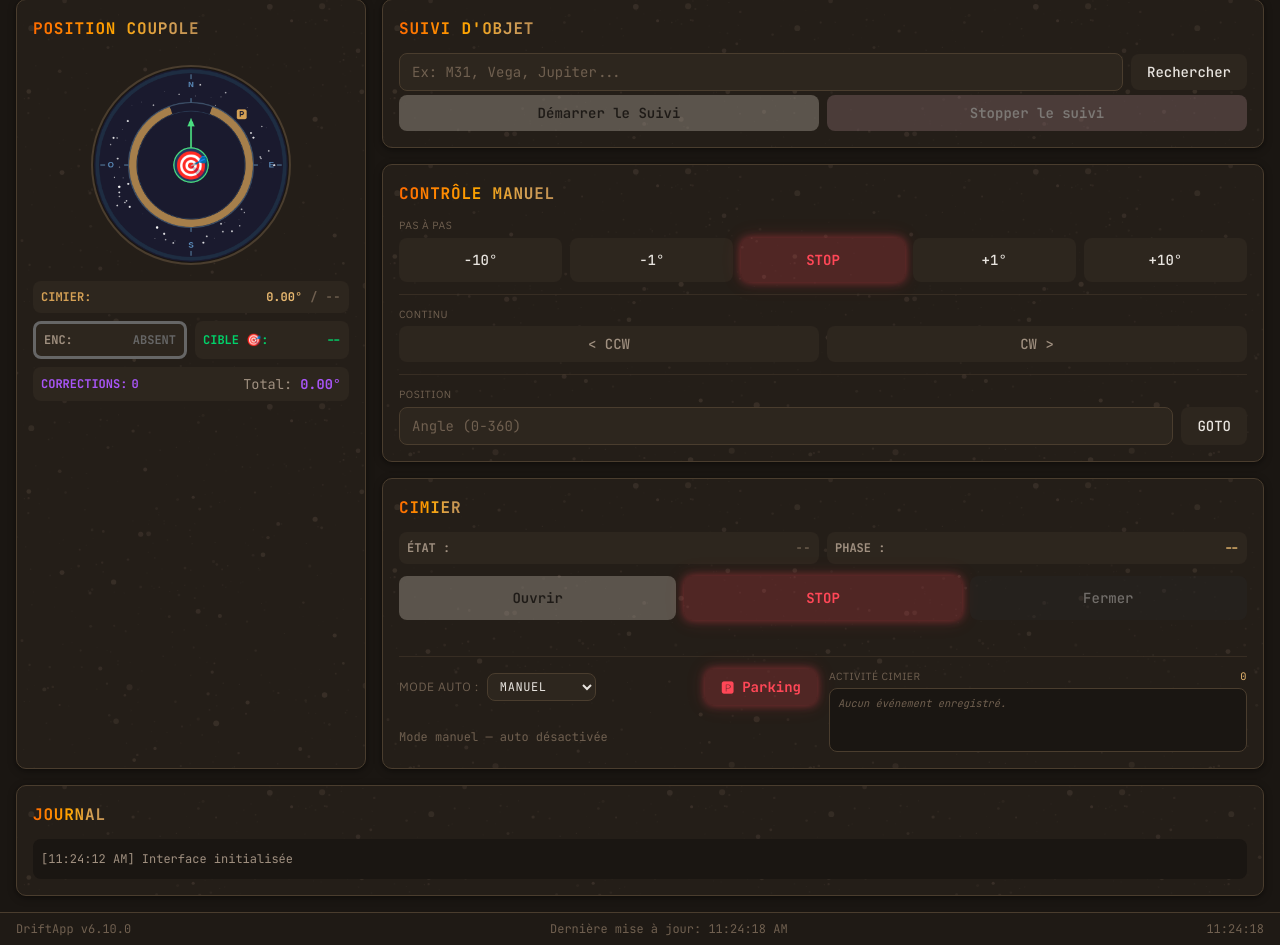
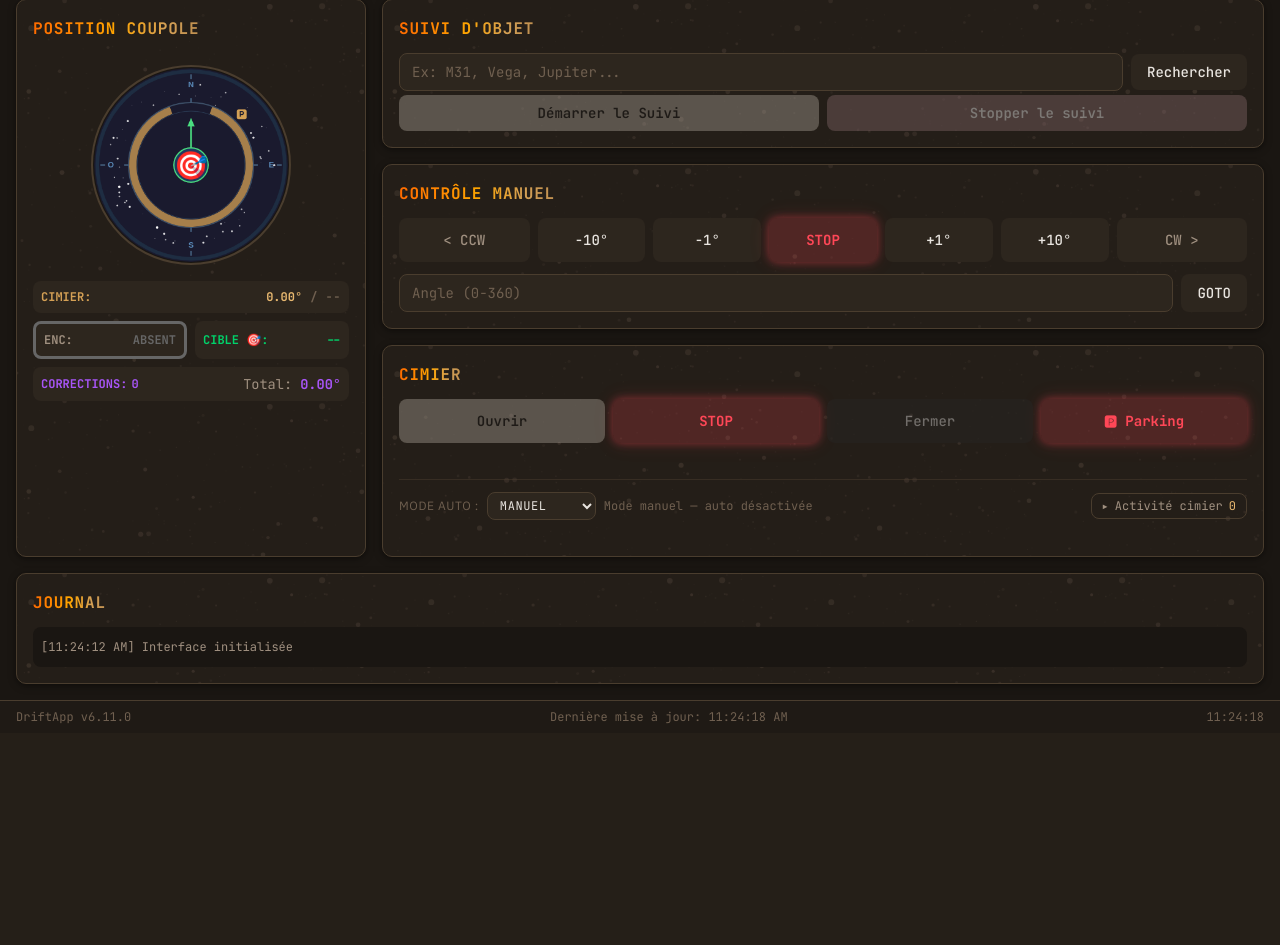
Before and after one commit to jpokinter87/DriftApp-Web, a Django app: page / in a window 1280 px wide. Shown: the part 184-1129 px from the top of the page. After the commit the page ends 907 px from the top, so only its background shows below. Run offline with Django 4.2, Linux system fonts and the light colour scheme; style sheets or scripts are compiled from the project's sources.

Commit message:
feat(web): allège le dashboard pour l'écran tactile 720p de l'observatoire
Retour terrain Serge : l'interface « avait grossi » et débordait sur le
720p de l'observatoire. 4 changements frontend pur (HTML + dashboard.css
brut, 0 backend, 0 JS, 0 recompile Tailwind ; IDs DOM conservés →
dashboard.js inchangé) :

1. Contrôle Manuel sur une rangée unique « < CCW · -10° · -1° · STOP ·
   +1° · +10° · CW > » (sens croissant gauche→droite ; chevrons vs degrés
   distinguent continu/pas-à-pas). Légendes + 2 séparateurs supprimés.
2. Cimier dégraissé : grille ÉTAT/PHASE retirée (phase rapatriée dans le
   cartouche unifié sous la boussole), Parking inline à droite de Fermer,
   timeline « Activité cimier » repliable (Alpine local, fermée par défaut).
3. Suivi actif rendu sous la boussole (colonne gauche) au lieu d'un panneau
   intercalé qui poussait Contrôle Manuel/Cimier vers le bas.
4. Mode compact @media (max-height:760px) : resserre paddings/gaps/police
   sur écrans bas ; desktop strictement inchangé.

Vérifié en rendu réel (Chrome headless 1280×720, idle + suivi M31 injecté) :
tout tient sans scroll, suivi inclus. Garde-fous : aucun élément dépendant
du survol (écran tactile), aucune valeur terrain en dur.

Co-Authored-By: Claude Opus 4.8 (1M context) <noreply@anthropic.com>

```diff
--- a/pyproject.toml
+++ b/pyproject.toml
@@ -1,6 +1,6 @@
 [project]
 name = "driftapp-web"
-version = "6.10.0"
+version = "6.11.0"
 description = "Gestion de coupole d'observatoire astronomique - Interface Web Django"
 readme = "README.md"
 requires-python = ">=3.11"
--- a/web/templates/dashboard.html
+++ b/web/templates/dashboard.html
@@ -102,7 +102,7 @@
 </div>
 
 <!-- ═══ Main 2-Column Grid ═══ -->
-<div x-data class="grid grid-cols-1 lg:grid-cols-[350px_1fr] gap-4 mb-4">
+<div x-data class="dashboard-grid grid grid-cols-1 lg:grid-cols-[350px_1fr] gap-4 mb-4">
 
     <!-- ══ Left Column: Compass ══ -->
     <section class="panel panel-astro">
@@ -146,6 +146,14 @@
                               'text-obs-text-muted': !$store.dashboard.displayedCimierState() || ['idle','disabled','unknown','cooldown'].includes($store.dashboard.displayedCimierState())
                           }"
                           x-text="({open:'OUVERT',closed:'FERMÉ',opening:'OUVERTURE',closing:'FERMETURE',cycle:'CYCLE',cooldown:'COOLDOWN',error:'ERREUR',idle:'IDLE',disabled:'DÉSACTIVÉ',unknown:'INCONNU'})[$store.dashboard.displayedCimierState()] || '--'">--</span>
+                    <!-- Phase rapatriée ici (v6.11, piste 2) — ne s'affiche que si renseignée. -->
+                    <template x-if="$store.dashboard.cimier?.phase">
+                        <span class="flex items-center gap-2">
+                            <span class="text-obs-text-muted">·</span>
+                            <span id="cimier-phase-text" class="text-accent-amber-light"
+                                  x-text="$store.dashboard.cimier?.phase"></span>
+                        </span>
+                    </template>
                 </div>
             </div>
             <!-- ENC -->
@@ -174,10 +182,31 @@
                 </span>
             </div>
         </div>
+
+        <!-- ══ Suivi actif sous la boussole (v6.11, piste 3) ══
+             Déplacé depuis la colonne droite : plus de panneau intercalé qui
+             pousse Contrôle Manuel / Cimier vers le bas. IDs conservés
+             (tracking-info / tracking-object / tracking-az / tracking-alt)
+             → aucun changement JS (updateTrackingDisplay pilote toujours ces ID). -->
+        <div id="tracking-info" class="tracking-under-compass tracking-active-glow hidden">
+            <div class="tracking-under-sep">Suivi actif</div>
+            <div class="tracking-under-body">
+                <span id="tracking-object" class="tracking-under-object">--</span>
+                <span class="tracking-under-meta">
+                    <span class="lbl">Az</span> <span id="tracking-az">--&deg;</span>
+                    <span class="sep">&middot;</span>
+                    <span class="lbl">Alt</span> <span id="tracking-alt">--&deg;</span>
+                </span>
+            </div>
+        </div>
+        <!-- Spans compat (bookkeeping JS interne) — conservés, déplacés ici. -->
+        <span id="tracking-mode" class="hidden">--</span>
+        <span id="tracking-corrections" class="hidden">0</span>
+        <span id="tracking-remaining" class="hidden">--s</span>
     </section>
 
     <!-- ══ Right Column: Controls ══ -->
-    <section class="flex flex-col gap-4">
+    <section class="dashboard-right flex flex-col gap-4">
 
         <!-- Suivi d'Objet -->
         <div class="panel panel-astro">
@@ -204,40 +233,21 @@
             </div>
         </div>
 
-        <!-- Suivi Actif (hidden by default, Alpine.js controlled) -->
-        <div id="tracking-info" class="panel panel-astro tracking-active-glow hidden">
-            <h3 class="text-accent-green font-display font-semibold text-sm mb-3">Suivi Actif</h3>
-            <div class="info-grid">
-                <div class="info-item">
-                    <span class="info-label">Objet</span>
-                    <span id="tracking-object" class="info-value">--</span>
-                </div>
-                <div class="info-item">
-                    <span class="info-label">Azimut</span>
-                    <span id="tracking-az" class="info-value">--&deg;</span>
-                </div>
-                <div class="info-item">
-                    <span class="info-label">Altitude</span>
-                    <span id="tracking-alt" class="info-value">--&deg;</span>
-                </div>
-            </div>
-        </div>
-
-        <!-- Hidden compat elements for JS -->
-        <span id="tracking-mode" class="hidden">--</span>
-        <span id="tracking-corrections" class="hidden">0</span>
-        <span id="tracking-remaining" class="hidden">--s</span>
+        <!-- Suivi Actif déplacé sous la boussole (colonne gauche, v6.11 piste 3). -->
 
         <!-- Controle Manuel -->
         <div class="panel panel-astro">
             <h3 class="section-title section-title-fire mb-3">Contr&ocirc;le Manuel</h3>
 
-            <!-- JOG Buttons -->
-            <!-- v6.7 — contrôle manuel (JOG/Continu) TOUJOURS actif, même calibration
-                 non ok : permet d'amener la coupole sur le microswitch 45° à distance
-                 (recalibration auto). Seuls GOTO/suivi (position absolue) restent verrouillés. -->
-            <span class="text-[0.65rem] text-obs-text-muted uppercase tracking-wider mb-1 block">Pas &agrave; pas</span>
-            <div x-data class="flex gap-2 mb-1">
+            <!-- Rangée unique (v6.11, piste 1) : continu-CCW · pas-à-pas · STOP · pas-à-pas · continu-CW.
+                 Le sens augmente de gauche à droite ; les chevrons « < / > » distinguent le
+                 continu des degrés (pas de légende → gain de hauteur). IDs conservés → JS inchangé.
+                 v6.7 — contrôle manuel TOUJOURS actif même calibration non ok (recalibration auto).
+                 Seuls GOTO/suivi (position absolue) restent verrouillés. -->
+            <div x-data class="flex gap-2 mb-3">
+                <button id="btn-cont-ccw" class="btn btn-continuous" data-direction="ccw"
+                        style="flex: 1.3;"
+                        :disabled="$store.dashboard.calibration?.status === 'running'">&lt; CCW</button>
                 <button id="btn-jog-ccw-10" class="btn btn-jog"
                         :disabled="$store.dashboard.calibration?.status === 'running'">-10&deg;</button>
                 <button id="btn-jog-ccw-1" class="btn btn-jog"
@@ -247,23 +257,12 @@
                         :disabled="$store.dashboard.calibration?.status === 'running'">+1&deg;</button>
                 <button id="btn-jog-cw-10" class="btn btn-jog"
                         :disabled="$store.dashboard.calibration?.status === 'running'">+10&deg;</button>
-            </div>
-
-            <div class="section-divider"></div>
-
-            <!-- Continuous Movement -->
-            <span class="text-[0.65rem] text-obs-text-muted uppercase tracking-wider mb-1 block">Continu</span>
-            <div x-data class="flex gap-2 mb-1">
-                <button id="btn-cont-ccw" class="btn btn-continuous flex-1" data-direction="ccw"
-                        :disabled="$store.dashboard.calibration?.status === 'running'">&lt; CCW</button>
-                <button id="btn-cont-cw" class="btn btn-continuous flex-1" data-direction="cw"
+                <button id="btn-cont-cw" class="btn btn-continuous" data-direction="cw"
+                        style="flex: 1.3;"
                         :disabled="$store.dashboard.calibration?.status === 'running'">CW &gt;</button>
             </div>
 
-            <div class="section-divider"></div>
-
-            <!-- GOTO -->
-            <span class="text-[0.65rem] text-obs-text-muted uppercase tracking-wider mb-1 block">Position</span>
+            <!-- GOTO (placeholder « Angle » auto-explicite → légende retirée, v6.11). -->
             <div x-data class="flex gap-2">
                 <input type="text" inputmode="decimal" id="goto-angle" class="input-field flex-1"
                        placeholder="Angle (0-360)">
@@ -342,40 +341,25 @@
         <!-- Cimier — pilotage Pico W via cascade Shelly (v6.0 Phase 1) -->
         <div x-data class="panel panel-astro">
             <h3 class="section-title section-title-fire mb-3">Cimier</h3>
-            <div class="grid grid-cols-2 gap-2 text-xs font-mono mb-3">
-                <div class="flex justify-between items-center p-2 bg-obs-input rounded-button">
-                    <label class="font-bold text-obs-text-secondary">&Eacute;TAT&nbsp;:</label>
-                    <span id="cimier-state-text"
-                          class="font-bold uppercase tracking-wider transition-colors duration-300"
-                          :class="{
-                              'text-accent-green': $store.dashboard.displayedCimierState() === 'open',
-                              'text-accent-amber': $store.dashboard.displayedCimierState() === 'closed',
-                              'cimier-cycle-shimmer': ['cycle','opening','closing'].includes($store.dashboard.displayedCimierState()),
-                              'text-accent-red': $store.dashboard.displayedCimierState() === 'error',
-                              'text-obs-text-muted': !$store.dashboard.displayedCimierState() || ['idle','disabled','unknown','cooldown'].includes($store.dashboard.displayedCimierState())
-                          }"
-                          x-text="({open:'OUVERT',closed:'FERMÉ',opening:'CYCLE OUVERTURE',closing:'CYCLE FERMETURE',cycle:'CYCLE',cooldown:'COOLDOWN',error:'ERREUR',idle:'IDLE',disabled:'DÉSACTIVÉ',unknown:'INCONNU'})[$store.dashboard.displayedCimierState()] || '--'">--</span>
-                </div>
-                <div class="flex justify-between items-center p-2 bg-obs-input rounded-button">
-                    <label class="font-bold text-obs-text-secondary">PHASE&nbsp;:</label>
-                    <span id="cimier-phase-text" class="font-bold text-accent-amber-light"
-                          x-text="$store.dashboard.cimier?.phase || '--'">--</span>
-                </div>
-            </div>
+            <!-- ÉTAT/PHASE retirés du panneau (v6.11, piste 2) : déjà affichés sous la
+                 boussole (cartouche unifié « CIMIER : <az> / <état> · <phase> »). -->
+            <!-- Parking déplacé inline à droite de Fermer (4ᵉ bouton). -->
             <div class="button-group">
                 <button id="btn-cimier-open" class="btn btn-primary">Ouvrir</button>
                 <button id="btn-cimier-stop" class="btn btn-stop">STOP</button>
                 <button id="btn-cimier-close" class="btn btn-secondary">Fermer</button>
+                <button id="btn-cimier-parking" class="btn btn-stop whitespace-nowrap"
+                        title="Stop tracking + GOTO 45° + close cimier"
+                        aria-label="Lancer la séquence parking session">
+                    &#x1F17F;&nbsp;Parking
+                </button>
             </div>
             <div id="cimier-detail" class="mt-2 text-[0.7rem] text-obs-text-muted font-mono min-h-[1rem]"></div>
 
-            <!-- ─── Automatisation lifecycle session (v6.0 Phase 4 sub-plan 04-02) ─── -->
-            <div class="section-divider mt-3"></div>
-            <div class="grid grid-cols-1 md:grid-cols-2 gap-3 mt-2">
-
-                <!-- Colonne gauche : commandes Mode Auto + Parking + countdown -->
-                <div class="flex flex-col gap-1">
-                    <div class="flex items-center gap-2 text-xs">
+            <!-- ─── Automatisation lifecycle session (v6.0 Phase 4 ; timeline repliable v6.11) ─── -->
+            <div class="section-divider mt-2"></div>
+            <div x-data="{ timelineOpen: false }">
+                <div class="flex items-center gap-2 flex-wrap text-xs">
                     <label for="cimier-automation-mode"
                            class="text-obs-text-muted uppercase tracking-wider whitespace-nowrap">
                         Mode auto&nbsp;:
@@ -392,36 +376,34 @@
                         <option value="semi">Semi-auto</option>
                         <option value="full">Full auto</option>
                     </select>
-                        <button id="btn-cimier-parking"
-                                class="btn btn-stop ml-auto whitespace-nowrap"
-                                style="flex: none; padding-top: 0.5rem; padding-bottom: 0.5rem;"
-                                title="Stop tracking + GOTO 45° + close cimier"
-                                aria-label="Lancer la séquence parking session">
-                            &#x1F17F;&nbsp;Parking
+                    <div id="cimier-countdown"
+                         class="font-mono text-obs-text-muted"
+                         aria-live="polite"
+                         x-text="$store.dashboard.automationCountdownLabel || '—'"></div>
+                    <!-- Toggle timeline repliable (fermée par défaut, v6.11). Tap, pas de survol. -->
+                    <button type="button" @click="timelineOpen = !timelineOpen"
+                            class="ml-auto flex items-center gap-1.5 font-mono text-obs-text-secondary
+                                   border border-obs-border rounded-button px-2.5 py-1
+                                   focus-visible:outline focus-visible:outline-2
+                                   focus-visible:outline-accent-amber focus-visible:outline-offset-2"
+                            :aria-expanded="timelineOpen"
+                            aria-controls="cimier-timeline-list">
+                        <span x-text="timelineOpen ? '▾' : '▸'"></span>
+                        <span>Activité cimier</span>
+                        <span class="text-accent-amber-light"
+                              x-text="$store.dashboard.cimierTimeline?.length || 0"></span>
                     </button>
                 </div>
                 <div id="cimier-automation-hint"
-                         class="text-[0.7rem] font-mono text-accent-amber-light min-h-[1rem]"
+                     class="text-[0.7rem] font-mono text-accent-amber-light min-h-[1rem] mt-1"
                      x-text="$store.dashboard.automationRestartHint"
                      x-cloak></div>
-                    <div id="cimier-countdown"
-                         class="text-xs font-mono text-obs-text-muted"
-                         aria-live="polite"
-                         x-text="$store.dashboard.automationCountdownLabel || '—'"></div>
-                </div>
 
-                <!-- Colonne droite : timeline notifications cimier (buffer 50 mémoire) -->
-                <!-- Pattern Journal : toujours visible, scroll interne, fond bg-obs-dark. -->
-                <div class="flex flex-col">
-                    <div class="text-[0.65rem] text-obs-text-muted uppercase tracking-wider mb-1
-                                flex items-center justify-between">
-                        <span>Activité cimier</span>
-                        <span class="text-accent-amber-light font-mono"
-                              x-text="$store.dashboard.cimierTimeline?.length || 0"></span>
-                    </div>
+                <!-- Timeline notifications cimier (buffer 50 mémoire) — repliable. -->
+                <div x-show="timelineOpen" x-cloak class="mt-2">
                     <div id="cimier-timeline-list"
                          class="bg-obs-dark border border-obs-border rounded-button p-2
-                                font-mono text-[0.65rem] h-16 overflow-y-auto leading-tight">
+                                font-mono text-[0.65rem] h-24 overflow-y-auto leading-tight">
                         <template x-for="entry in $store.dashboard.cimierTimeline" :key="entry.id">
                             <div class="flex gap-1.5 py-0.5">
                                 <span class="text-obs-text-muted shrink-0"
```
Also changed, not shown: CLAUDE.md (+2 -1 lines), web/static/css/dashboard.css (+60 -0 lines). Lines whose indentation alone changed are shown as unchanged.
